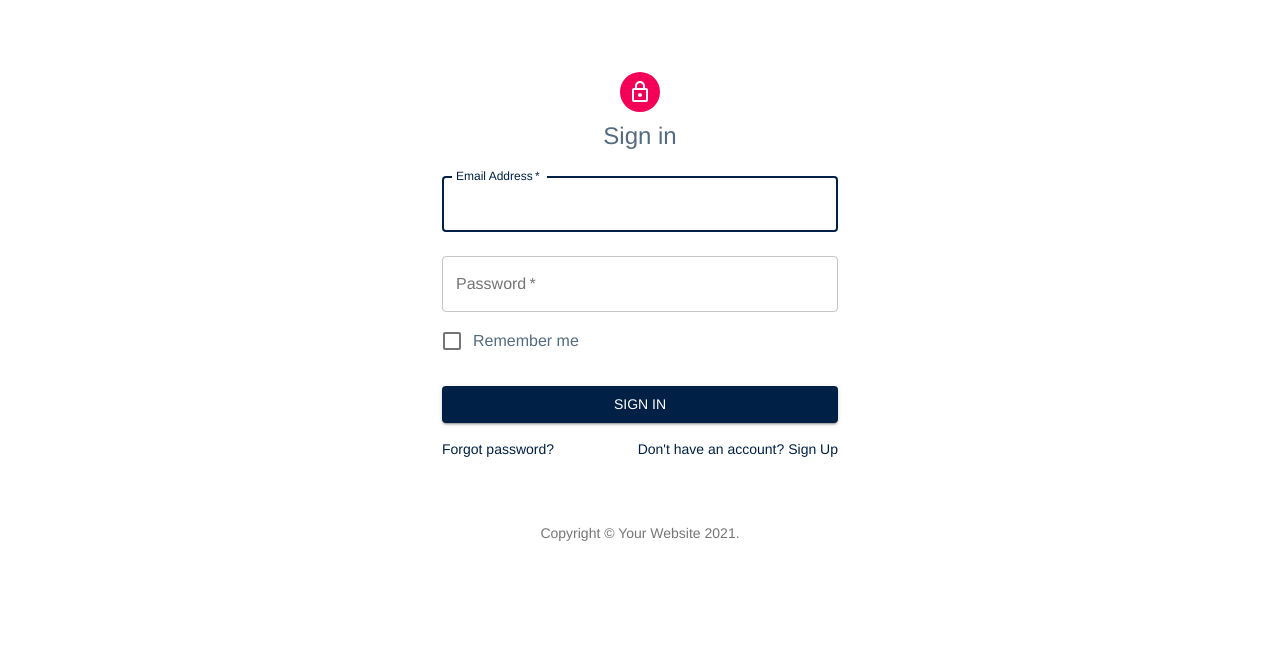
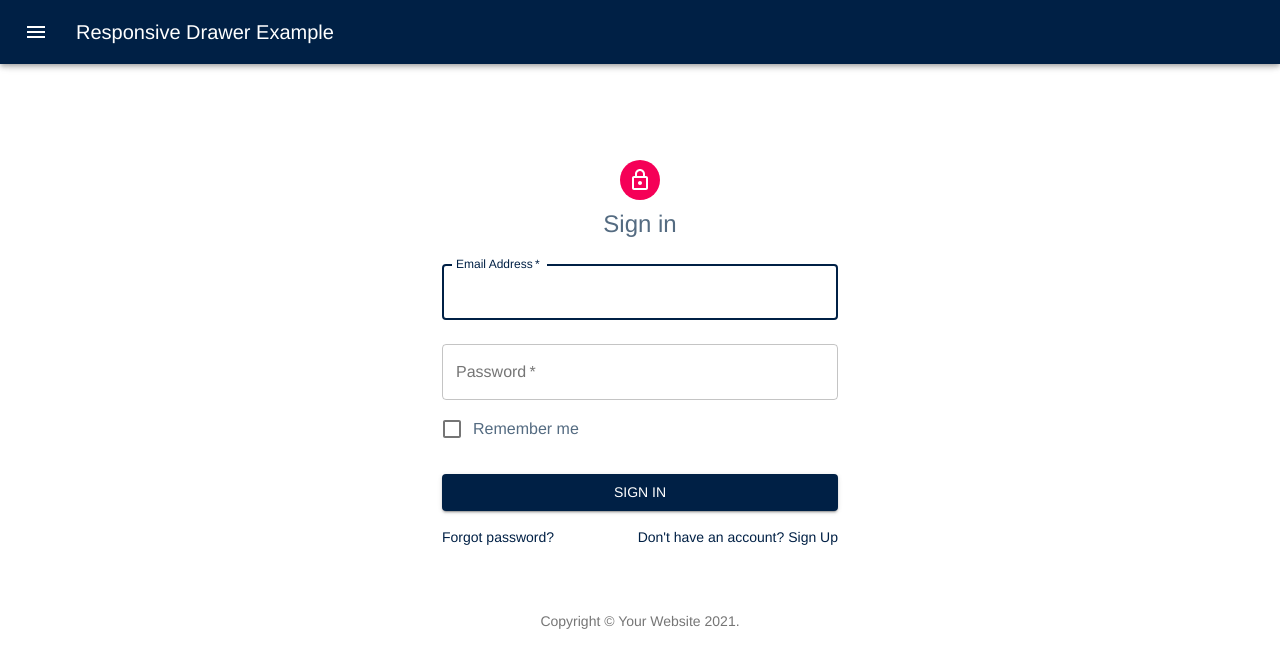
Before and after one commit to Airdady/fe-sms-service-system, a React (Create React App) app: page /login in a window 1280 px wide. Shown: the top 668 px of the page. Built offline with nearby package versions, Linux system fonts and the light colour scheme; what react-stripe-elements would draw is missing.

Commit message:
setting up the nav bar, changed it from the previous one

```diff
--- a/src/App.js
+++ b/src/App.js
@@ -23,10 +23,12 @@
 import ApiLog from './components/apiLogs';
 import Settings from './components/settings';
 import DashboardLayout from './layouts/dashboard/admin.layout';
+import AppLayout from "./AppLayout";
 
 function App() {
   return (
     <div>
+      <AppLayout>
       <Router>
         <Switch>
           <Route exact path="/" component={Home} />
@@ -68,6 +70,7 @@
           </PrivateRoute>
         </Switch>
       </Router>
+      </AppLayout>
     </div>
   );
 }
--- /dev/null
+++ b/src/AppLayout.js
@@ -0,0 +1,125 @@
+import React from "react";
+import { makeStyles, useTheme } from "@material-ui/core/styles";
+import useMediaQuery from "@material-ui/core/useMediaQuery";
+import Drawer from "@material-ui/core/Drawer";
+import CssBaseline from "@material-ui/core/CssBaseline";
+import AppBar from "@material-ui/core/AppBar";
+import Toolbar from "@material-ui/core/Toolbar";
+import IconButton from "@material-ui/core/IconButton";
+import List from "@material-ui/core/List";
+import Typography from "@material-ui/core/Typography";
+import Divider from "@material-ui/core/Divider";
+import ListItem from "@material-ui/core/ListItem";
+import ListItemIcon from "@material-ui/core/ListItemIcon";
+import ListItemText from "@material-ui/core/ListItemText";
+import InboxIcon from "@material-ui/icons/MoveToInbox";
+import MailIcon from "@material-ui/icons/Mail";
+import MenuIcon from "@material-ui/icons/Menu";
+
+const drawerWidth = 200;
+
+const useStyles = makeStyles(theme => ({
+    root: {
+        display: "flex"
+    },
+    appBar: {
+        zIndex: theme.zIndex.drawer + 1
+    },
+    drawer: {
+        flexShrink: 0,
+        width: drawerWidth
+    },
+    drawerPaper: {
+        width: drawerWidth
+    },
+    menuButton: {
+        marginRight: theme.spacing(2),
+    },
+    toolbar: {
+        ...theme.mixins.toolbar,
+        [theme.breakpoints.down("sm")]: {
+            display: "none"
+        }
+    },
+    content: {
+        flexGrow: 1,
+        backgroundColor: theme.palette.background.default,
+        padding: theme.spacing(3)
+    }
+}));
+
+export default function AppLayout({children}) {
+    const classes = useStyles();
+
+    const [open, setOpen] = React.useState(false);
+
+    const toggleDrawer = event => {
+        if (
+            event.type === "keydown" &&
+            (event.key === "Tab" || event.key === "Shift")
+        ) {
+            return;
+        }
+
+        setOpen(!open);
+    };
+
+    return (
+        <div className={classes.root}>
+            <CssBaseline />
+            <AppBar position="fixed" className={classes.appBar}>
+                <Toolbar>
+                    <IconButton
+                        color="inherit"
+                        aria-label="open drawer"
+                        edge="start"
+                        onClick={toggleDrawer}
+                        className={classes.menuButton}
+                    >
+                        <MenuIcon />
+                    </IconButton>
+                    <Typography variant="h6" noWrap>
+                        Responsive Drawer Example
+                    </Typography>
+                </Toolbar>
+            </AppBar>
+            <Drawer
+                className={classes.drawer}
+                classes={{
+                    paper: classes.drawerPaper
+                }}
+                anchor="left"
+                open={open}
+                onClose={toggleDrawer}
+            >
+                <div className={classes.toolbar} />
+                <Divider />
+                <List>
+                    {["Inbox", "Starred", "Send email", "Drafts"].map((text, index) => (
+                        <ListItem button key={text}>
+                            <ListItemIcon>
+                                {index % 2 === 0 ? <InboxIcon /> : <MailIcon />}
+                            </ListItemIcon>
+                            <ListItemText primary={text} />
+                        </ListItem>
+                    ))}
+                </List>
+                <Divider />
+                <List>
+                    {["All mail", "Trash", "Spam"].map((text, index) => (
+                        <ListItem button key={text}>
+                            <ListItemIcon>
+                                {index % 2 === 0 ? <InboxIcon /> : <MailIcon />}
+                            </ListItemIcon>
+                            <ListItemText primary={text} />
+                        </ListItem>
+                    ))}
+                </List>
+            </Drawer>
+            <main className={classes.content}>
+                <Toolbar />
+                {children}
+            </main>
+        </div>
+    );
+}
```
